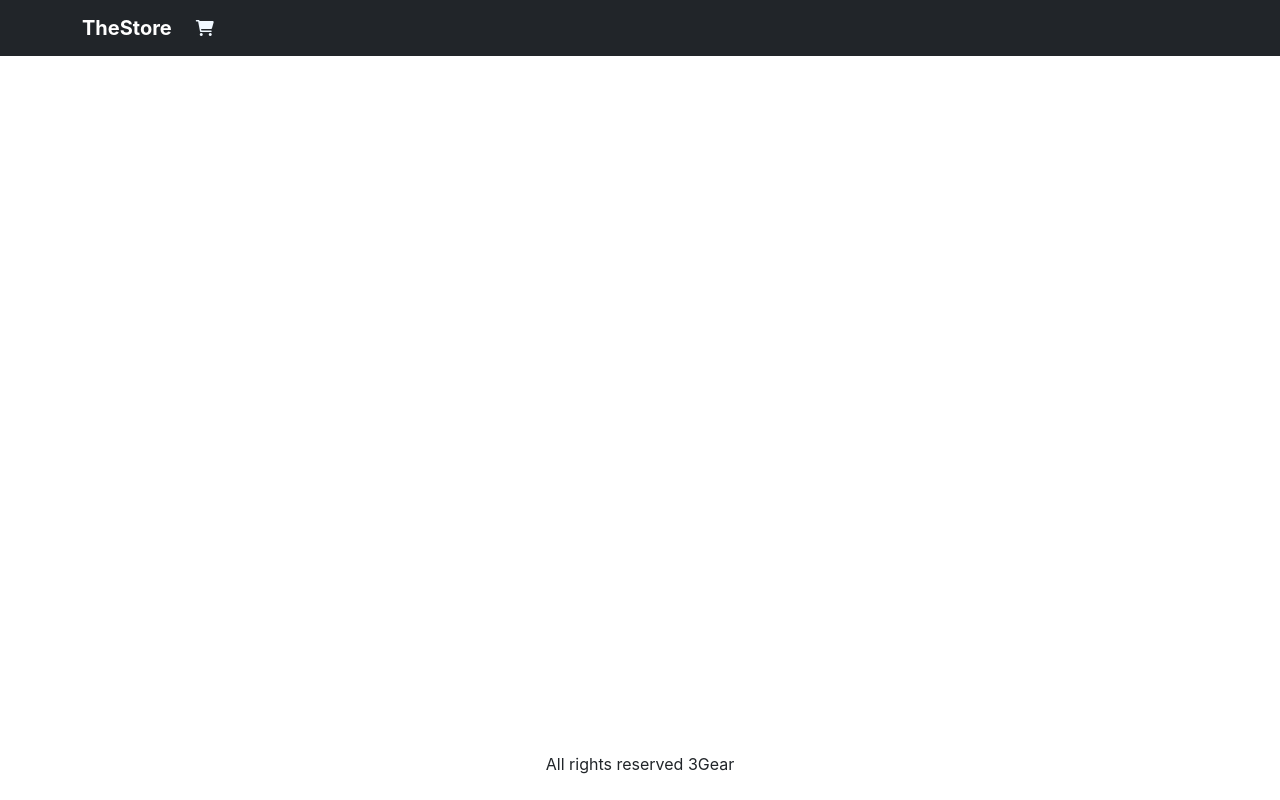
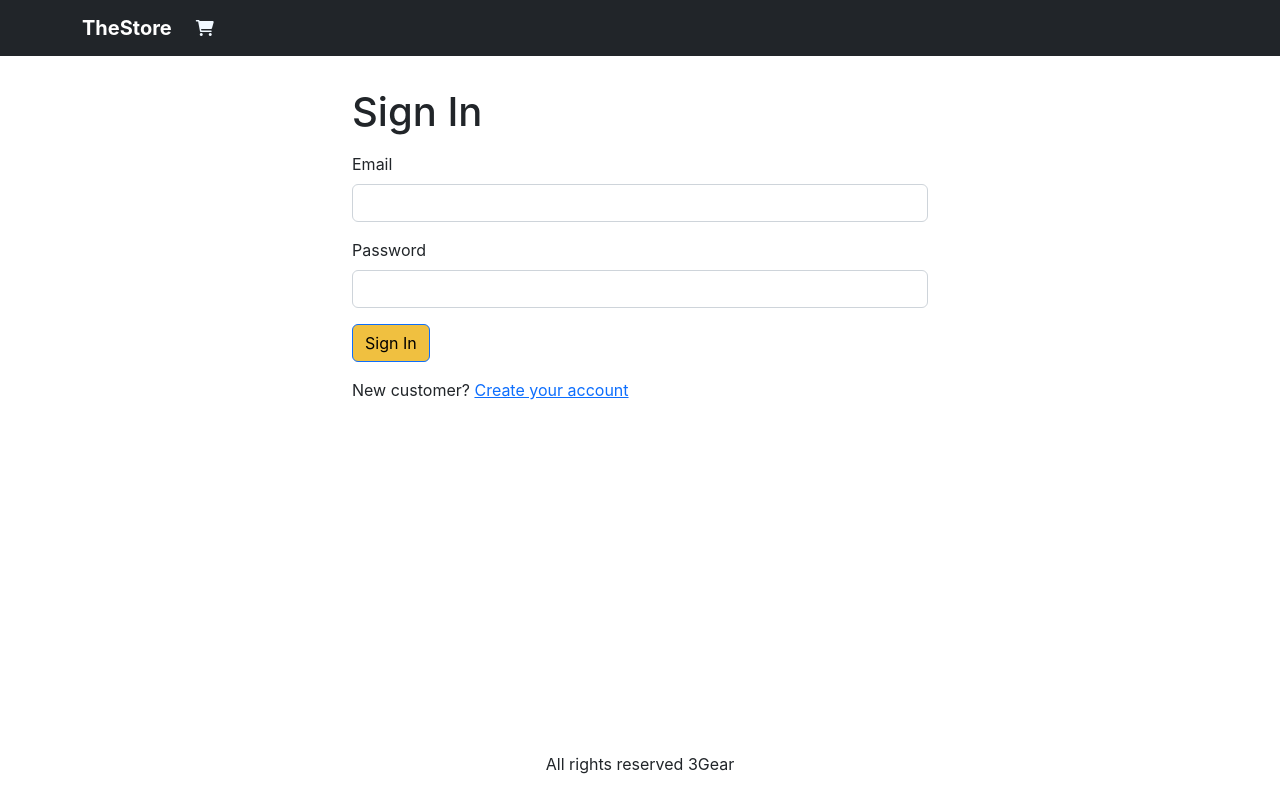
Before and after one commit to HermesZum/MERN-Stack-eCommerce-Website, a React (Create React App) app in the folder frontend/: page /signin in a window 1280 px wide. Built offline with nearby package versions, Linux system fonts and the light colour scheme.

Commit message:
The Sign-in screen was created and configured.

```diff
--- a/frontend/src/App.js
+++ b/frontend/src/App.js
@@ -7,6 +7,7 @@
 import { useContext } from "react";
 import { Store } from "./Store";
 import CartScreen from "./screens/CartScreen";
+import SigninScreen from "./screens/SigninScreen";
 
 function App() {
     const { state } = useContext(Store);
@@ -40,6 +41,7 @@
                 <Container>
                     <Routes>
                         <Route path="/" element={<HomeScreen />} />
+                        <Route path="/signin" element={<SigninScreen />} />
                         <Route path="/product/:slug" element={<ProductScreen />} />
                         <Route path="/cart" element={<CartScreen />} />
                     </Routes>
--- a/frontend/src/index.css
+++ b/frontend/src/index.css
@@ -14,6 +14,10 @@
 
 .site-container {
   min-height: 100vh;
+}
+
+.small-container {
+  max-width: 600px;
 }
 
 main {
--- a/frontend/src/screens/CartScreen.js
+++ b/frontend/src/screens/CartScreen.js
@@ -36,7 +36,7 @@
     };
 
     const checkoutHandler = () => {
-        navigate('/sign-in?redirect=/shipping')
+        navigate('/signin?redirect=/shipping')
     };
 
     return (
--- /dev/null
+++ b/frontend/src/screens/SigninScreen.js
@@ -0,0 +1,43 @@
+import { Button, Container, Form } from "react-bootstrap";
+import { Helmet } from "react-helmet-async";
+import { Link, redirect, useLocation } from "react-router-dom";
+
+function SigninScreen() {
+    const { search } = useLocation();
+    const redirectInUrl = new URLSearchParams(search).get('redirect');
+    const redirect = redirectInUrl ? redirectInUrl : '/';
+
+    return (
+        <Container className="small-container">
+            <Helmet>
+                <title>Sign In</title>
+            </Helmet>
+            <h1 className="my-3">Sign In</h1>
+            <Form>
+                <Form.Group className="mb-3" controlId="email">
+                    <Form.Label>Email</Form.Label>
+                    <Form.Control
+                        type="email"
+                        required
+                    />
+                </Form.Group>
+                <Form.Group className="mb-3" controlId="password">
+                    <Form.Label>Password</Form.Label>
+                    <Form.Control
+                        type="password"
+                        required
+                    />
+                </Form.Group>
+                <div className="mb-3">
+                    <Button type="submit">Sign In</Button>
+                </div>
+                <div className="mb-3">
+                    New customer?{' '}
+                    <Link to={`/signup?redirect=${ redirect }`}>Create your account</Link>
+                </div>
+            </Form>
+        </Container>
+    );
+}
+
+export default SigninScreen;
```
